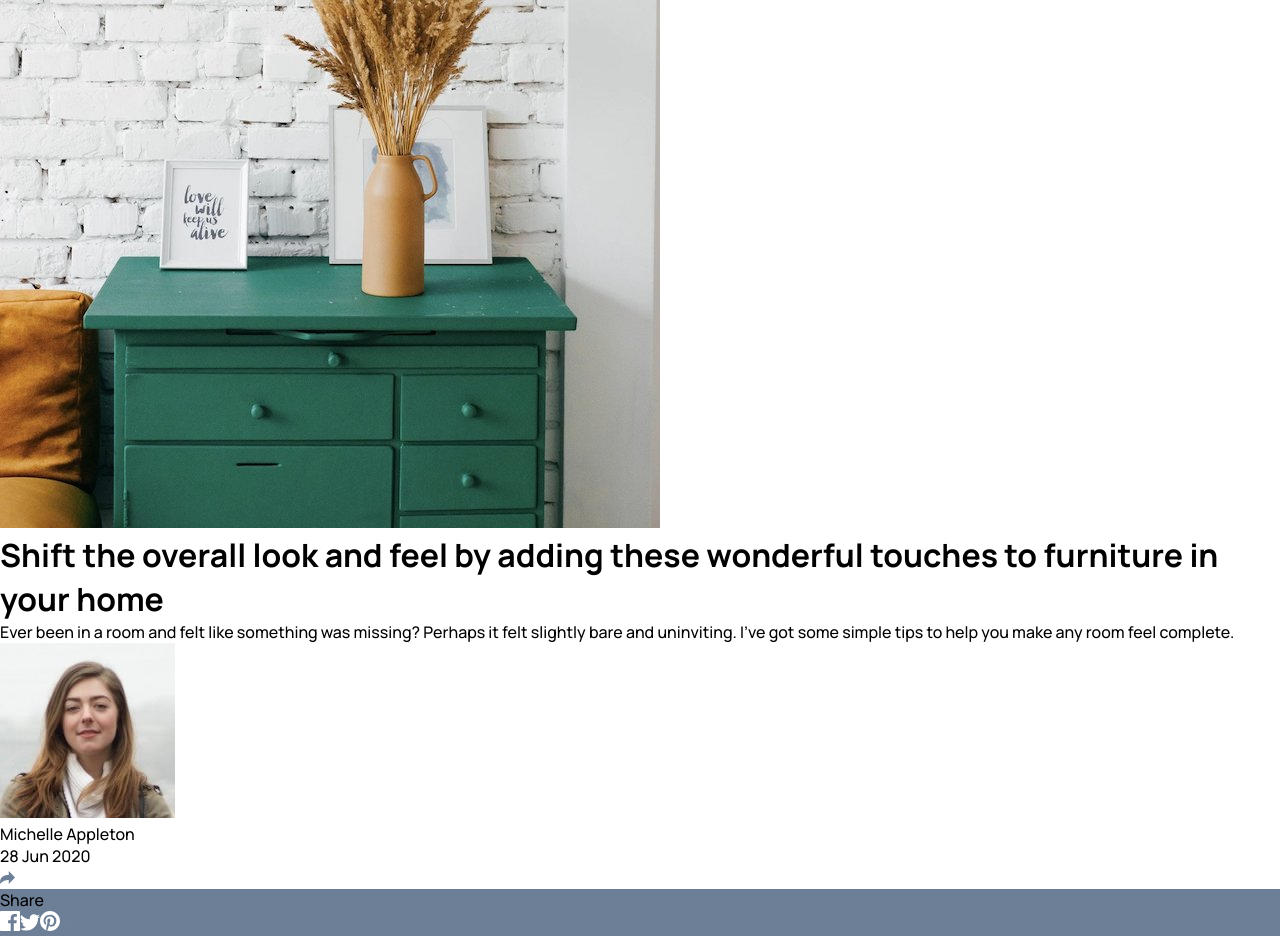
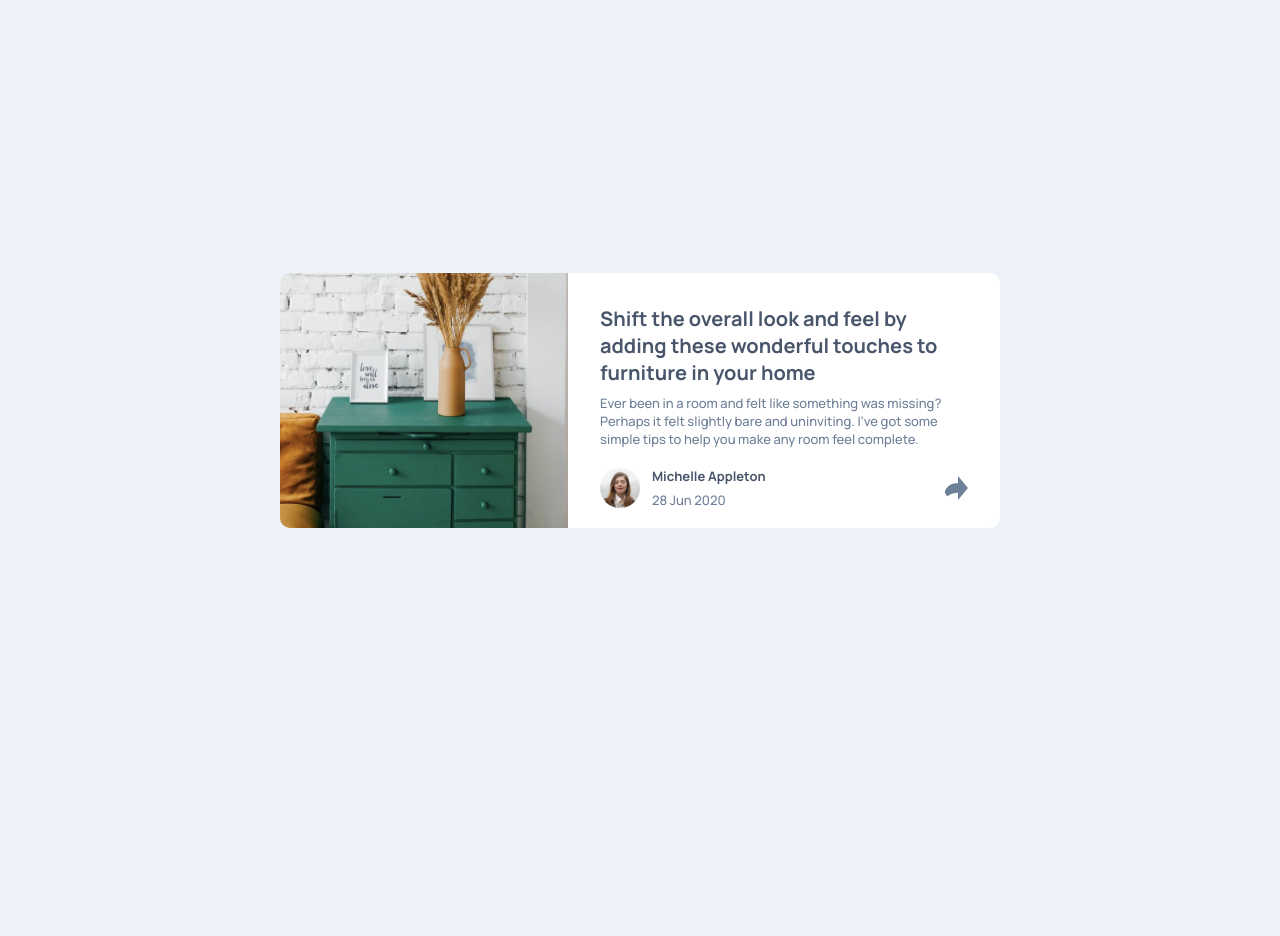
Before and after one commit to GL-19/article-preview-component, a React (Create React App) app: page / in a window 1280 px wide. After the commit the page ends 800 px from the top, so only its background shows below. Built offline with nearby package versions, Linux system fonts and the light colour scheme.

Commit message:
Layout finalizado

```diff
--- a/src/App.tsx
+++ /dev/null
@@ -1,12 +0,0 @@
-import React from "react";
-import { ArticlePreview } from "./components";
-
-function App() {
-	return (
-		<main>
-			<ArticlePreview />
-		</main>
-	);
-}
-
-export default App;
--- a/src/components/ArticlePreview/index.tsx
+++ b/src/components/ArticlePreview/index.tsx
@@ -1,10 +1,22 @@
-import { ArticlePreviewContainer, AuthorDataContainer, ShareContainer } from "./styles";
-import PreviewImage from "../../assets/images/drawers.jpg";
+import {
+	ArticlePreviewContainer,
+	ArticleData,
+	Content,
+	PreviewImage,
+	ShareContainer,
+	Footer,
+	Avatar,
+	Icon,
+	TextContainer,
+} from "./styles";
+import previewImage from "../../assets/images/drawers.jpg";
 import avatar from "../../assets/images/avatar-michelle.jpg";
 import shareIcon from "../../assets/images/icon-share.svg";
 import facebookIcon from "../../assets/images/icon-facebook.svg";
 import twitterIcon from "../../assets/images/icon-twitter.svg";
 import pinterestIcon from "../../assets/images/icon-pinterest.svg";
+
+import { useState } from "react";
 
 interface ArticlePreviewProps {
 	imageSrc: string;
@@ -16,10 +28,13 @@ interface ArticlePreviewProps {
 }
 
 function ArticlePreview() {
+	const [isShareActive, setIsShareActive] = useState(false);
+
 	return (
 		<ArticlePreviewContainer>
-			<img src={PreviewImage} alt="preview" />
-			<div>
+			<PreviewImage src={previewImage} alt="preview" />
+			<Content>
+				<TextContainer>
 					<h1>
 						Shift the overall look and feel by adding these wonderful touches to furniture
 						in your home
@@ -29,20 +44,31 @@ function ArticlePreview() {
 						slightly bare and uninviting. I’ve got some simple tips to help you make any
 						room feel complete.
 					</p>
-				<AuthorDataContainer>
-					<img src={avatar} alt="avatar" />
-					<p>Michelle Appleton</p>
-					<p>28 Jun 2020</p>
-					<img src={shareIcon} alt="share-icon" />
-				</AuthorDataContainer>
+				</TextContainer>
+
+				<Footer>
+					{isShareActive ? (
 						<ShareContainer>
 							<p>Share</p>
-					<img src={facebookIcon} alt="share-icon" />
-					<img src={twitterIcon} alt="share-icon" />
-					<img src={pinterestIcon} alt="avatar" />
-					<img src={shareIcon} alt="share-icon" />
+							<Icon src={facebookIcon} alt="share-icon" />
+							<Icon src={twitterIcon} alt="share-icon" />
+							<Icon src={pinterestIcon} alt="avatar" />
 						</ShareContainer>
-			</div>
+					) : (
+						<ArticleData>
+							<Avatar src={avatar} alt="avatar" />
+							<h2>Michelle Appleton</h2>
+							<p>28 Jun 2020</p>
+						</ArticleData>
+					)}
+
+					<Icon
+						src={shareIcon}
+						alt="share-icon"
+						onClick={() => setIsShareActive(!isShareActive)}
+					/>
+				</Footer>
+			</Content>
 		</ArticlePreviewContainer>
 	);
 }
--- a/src/components/ArticlePreview/styles.ts
+++ b/src/components/ArticlePreview/styles.ts
@@ -1,9 +1,126 @@
 import styled from "styled-components";
 
-export const ArticlePreviewContainer = styled.div``;
+export const ArticlePreviewContainer = styled.div`
+	max-width: 720px;
 
-export const AuthorDataContainer = styled.div``;
+	display: flex;
+	justify-content: center;
+	align-content: center;
+
+	border-radius: 10px;
+	overflow: hidden;
+	background-color: white;
+
+	@media screen and (max-width: ${({ theme }) => theme.screenSize.mobile}) {
+		flex-direction: column;
+	} ;
+`;
+
+export const PreviewImage = styled.img`
+	width: 40%;
+
+	@media screen and (max-width: ${({ theme }) => theme.screenSize.mobile}) {
+		width: 100%;
+	} ;
+`;
+
+export const Content = styled.div`
+	width: 60%;
+
+	display: flex;
+	flex-direction: column;
+
+	h1 {
+		font-size: 1.25rem;
+		color: ${({ theme }) => theme.colors.veryDarkGrayishBlue};
+		font-weight: 700;
+	}
+
+	h2 {
+		font-size: 0.8125rem;
+		color: ${({ theme }) => theme.colors.veryDarkGrayishBlue};
+		font-weight: 700;
+	}
+
+	p {
+		font-size: 0.8125rem;
+		color: ${({ theme }) => theme.colors.desaturatedDarkBlue};
+	}
+
+	@media screen and (max-width: ${({ theme }) => theme.screenSize.mobile}) {
+		width: 100%;
+
+		h1 {
+			font-size: 1rem;
+		}
+	}
+`;
+
+export const TextContainer = styled.div`
+	padding: 0 2rem;
+	margin-top: 2rem;
+	display: flex;
+	flex-direction: column;
+	gap: 0.5rem;
+`;
+
+export const Footer = styled.div`
+	display: flex;
+	justify-content: space-between;
+	align-items: center;
+
+	padding: 1rem 2rem;
+
+	/* 	background-color: ${({ theme }) => theme.colors.veryDarkGrayishBlue}; */
+`;
+
+export const Avatar = styled.img`
+	width: 2.5rem;
+	height: 2.5rem;
+	border-radius: 100%;
+`;
+
+export const Icon = styled.img`
+	width: 1.5rem;
+	height: 1.5rem;
+	border-radius: 100%;
+`;
+
+export const ArticleData = styled.div`
+	display: grid;
+	grid-template-areas:
+		"avatar author"
+		"avatar date";
+	column-gap: 0.75rem;
+	align-items: center;
+
+	min-width: 10rem;
+	min-height: 3rem;
+
+	${Avatar} {
+		grid-area: avatar;
+	}
+
+	h2 {
+		grid-area: author;
+	}
+
+	strong {
+		grid-area: date;
+	}
+`;
 
 export const ShareContainer = styled.div`
-	background-color: ${({ theme }) => theme.colors.desaturatedDarkBlue};
+	display: flex;
+	justify-content: space-around;
+	align-items: center;
+
+	min-width: 10rem;
+	min-height: 3rem;
+
+	p {
+		color: ${({ theme }) => theme.colors.desaturatedDarkBlue};
+	}
+
+	background-color: ${({ theme }) => theme.colors.veryDarkGrayishBlue};
 `;
--- a/src/index.tsx
+++ b/src/index.tsx
@@ -1,7 +1,7 @@
 import React from "react";
 import ReactDOM from "react-dom/client";
 import { ThemeProvider } from "styled-components";
-import App from "./App";
+import { Home } from "./pages";
 import { GlobalStyles } from "./styles/GlobalStyles";
 import { theme } from "./styles/theme";
 
@@ -10,7 +10,7 @@ root.render(
 	<React.StrictMode>
 		<ThemeProvider theme={theme}>
 			<GlobalStyles />
-			<App />
+			<Home />
 		</ThemeProvider>
 	</React.StrictMode>
 );
--- /dev/null
+++ b/src/pages/Home/index.tsx
@@ -0,0 +1,12 @@
+import { ArticlePreview } from "../../components";
+import { Main } from "./styles";
+
+function Home() {
+	return (
+		<Main>
+			<ArticlePreview />
+		</Main>
+	);
+}
+
+export default Home;
--- /dev/null
+++ b/src/pages/Home/styles.ts
@@ -0,0 +1,13 @@
+import styled from "styled-components";
+
+export const Main = styled.main`
+	max-width: 1080px;
+	height: 100vh;
+	margin: 0 auto;
+	padding: 1.5rem;
+
+	display: flex;
+	flex-direction: column;
+	justify-content: center;
+	align-items: center;
+`;
--- /dev/null
+++ b/src/pages/index.tsx
@@ -0,0 +1,3 @@
+import Home from "./Home";
+
+export { Home };
--- a/src/styles/GlobalStyles.ts
+++ b/src/styles/GlobalStyles.ts
@@ -9,18 +9,12 @@ export const GlobalStyles = createGlobalStyle`
 
   html {
     font-size: 16px;
-
-    @media screen and (max-width: ${({ theme }) => theme.screenSize.mobileLg}) {
-      font-size: 93.75%;
-    }
-
-    @media screen and (max-width: ${({ theme }) => theme.screenSize.mobile}) {
-      font-size: 87.5%;
-    }
   }
 
   body {
     font-family: 'Manrope', sans-serif;
+    font-weight: 500;
+    background-color: ${({ theme }) => theme.colors.lightGrayishBlue};
   }
 
 `;
```
Lines whose indentation alone changed are shown as unchanged.
